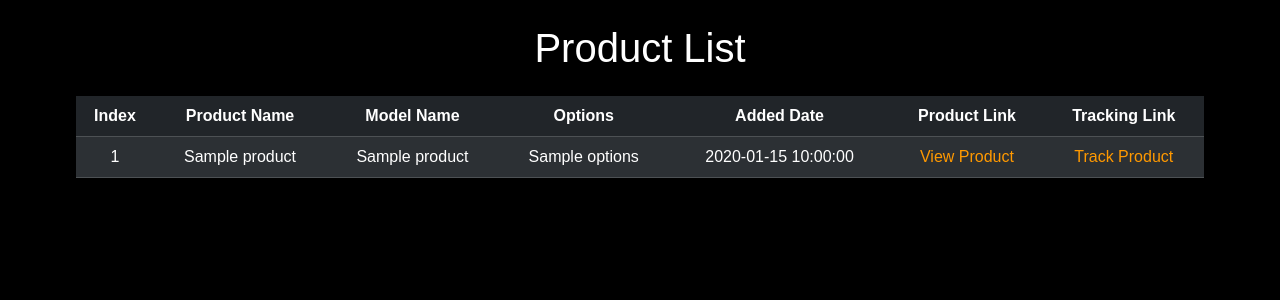
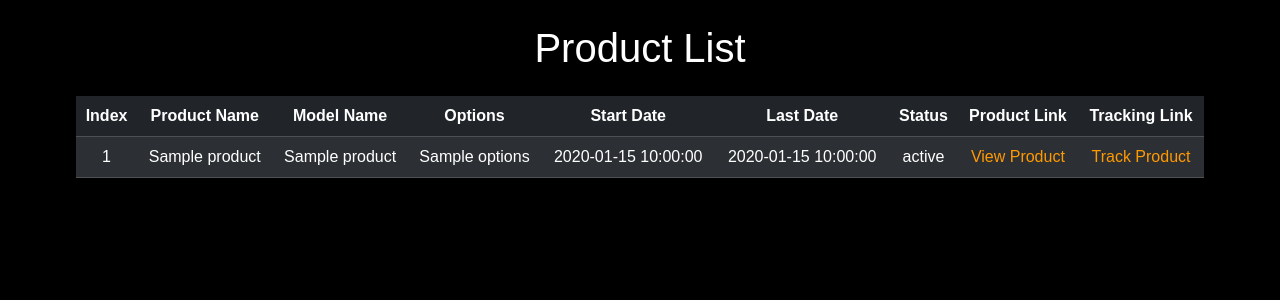
Before and after one commit to GreenMelody/family, a Flask app: template templates/product-list.html in a window 1280 px wide. Shown: the top 300 px of the page. Run offline with Flask 3, Linux system fonts and the light colour scheme; the template is opened without the code that fills it: most values are stand-ins (such as "Sample title", 1, 10 or a date in 2020); parts of the project's set-up code (start-up, migrations or seed data) failed here and were passed over.

Commit message:
modify product-list table header
Signed-off-by: minsu kim <cafri2580@gmail.com>

```diff
--- a/app.py
+++ b/app.py
@@ -370,6 +370,8 @@ def crawl_result():
 
     return jsonify({"message": "Crawl results processed successfully."})
 
+from datetime import datetime
+
 @app.route("/product-list")
 def product_list():
     conn = get_db_connection()
@@ -378,27 +380,36 @@ def product_list():
     # DB에서 상품 데이터 조회
     cur.execute("""
         SELECT
-            product.product_id AS [index],  -- 예약어를 대괄호로 감싸 사용
+            url.url_id AS [index],  -- 예약어를 대괄호로 감싸 사용
             product.product_name,
             product.model_name,
             product.options,
-            url.added_date,
+            url.added_date AS start_date,
+            url.last_attempt AS last_date,
+            url.status,
             url.url AS product_link
-        FROM product
-        INNER JOIN url ON product.url_id = url.url_id
+        FROM url
+        LEFT JOIN product ON url.url_id = product.url_id
         ORDER BY url.added_date DESC
     """)
     products = cur.fetchall()
     conn.close()
 
     # 데이터 가공
+    def format_date(date_str):
+        if date_str:
+            return datetime.fromisoformat(date_str).strftime("%Y-%m-%d")
+        return "N/A"
+
     products_data = [
         {
             "index": idx + 1,
-            "product_name": row["product_name"],
-            "model_name": row["model_name"],
-            "options": row["options"],
-            "added_date": row["added_date"],
+            "product_name": row["product_name"] or "N/A",
+            "model_name": row["model_name"] or "N/A",
+            "options": row["options"] or "N/A",
+            "start_date": format_date(row["start_date"]),
+            "last_date": format_date(row["last_date"]),
+            "status": row["status"],
             "product_link": row["product_link"],
             "tracking_link": f"/?url={row['product_link']}"  # 추적 링크
         }
--- a/templates/product-list.html
+++ b/templates/product-list.html
@@ -41,7 +41,9 @@
                     <th>Product Name</th>
                     <th>Model Name</th>
                     <th>Options</th>
-                    <th>Added Date</th>
+                    <th>Start Date</th>
+                    <th>Last Date</th>
+                    <th>Status</th>
                     <th>Product Link</th>
                     <th>Tracking Link</th>
                 </tr>
@@ -53,7 +55,9 @@
                     <td>{{ product.product_name }}</td>
                     <td>{{ product.model_name }}</td>
                     <td>{{ product.options }}</td>
-                    <td>{{ product.added_date }}</td>
+                    <td>{{ product.start_date }}</td>
+                    <td>{{ product.last_date }}</td>
+                    <td>{{ product.status }}</td>
                     <td><a href="{{ product.product_link }}" target="_blank">View Product</a></td>
                     <td><a href="/?url={{ product.product_link }}" target="_blank">Track Product</a></td>
                 </tr>
```
